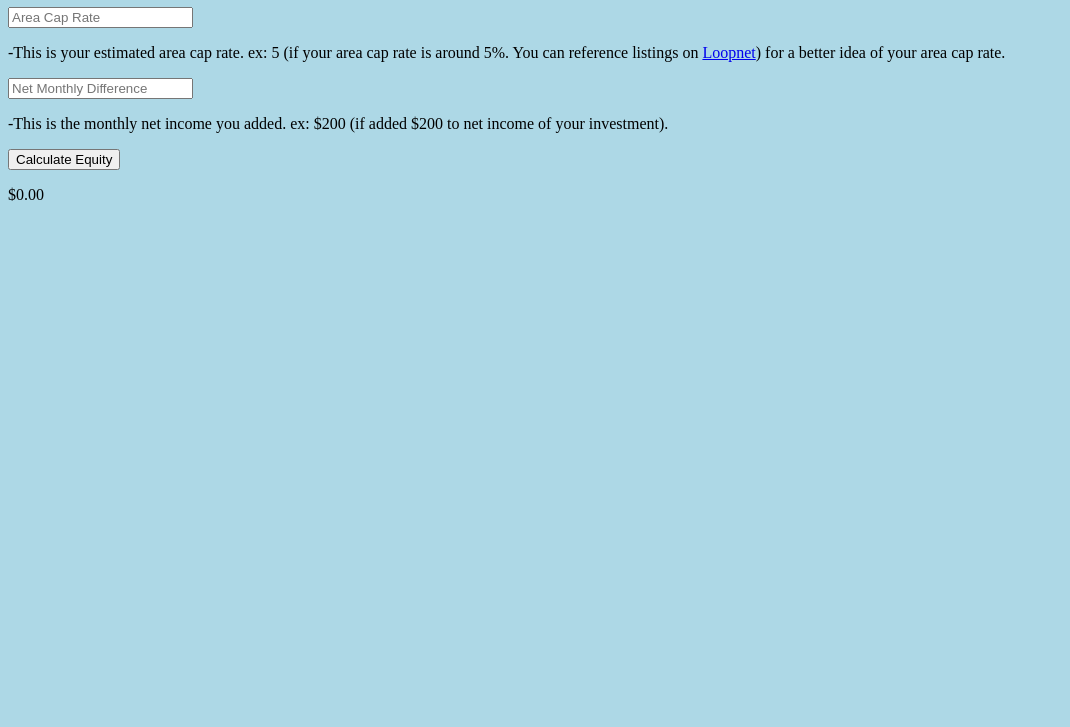
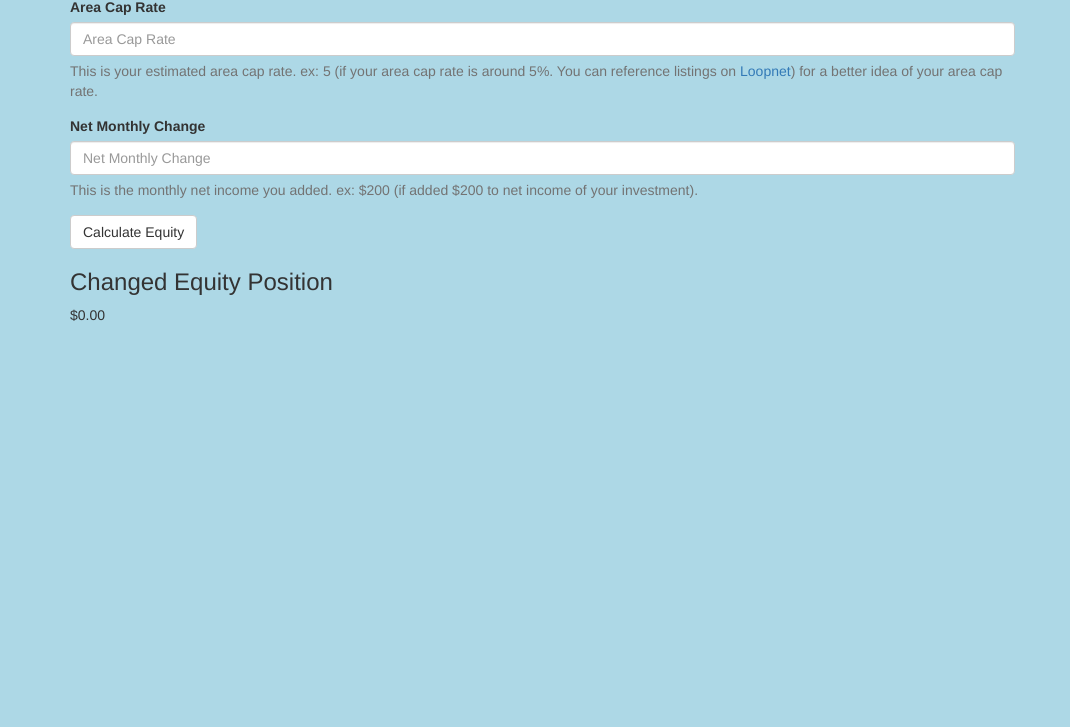
Before and after one commit to synapticsynergy/solomvp, a website: page public/index.html in a window 1280 px wide. Shown: the part 73-800 px from the top of the page, without its empty margins (0-1070 px from the left). Drawn offline with nearby package versions, Linux system fonts and the light colour scheme.

Commit message:
styled with bootstrap

```diff
--- a/public/app/calcController.js
+++ b/public/app/calcController.js
@@ -6,7 +6,6 @@ angular.module('equityCalc')
 
   $scope.calcRoe = function() {
     $scope.roi = ($scope.netIncome * 12) / ($scope.capRate * 0.01);
-  }
-  console.log('hello', $scope.roi);
+  };
 
 });
--- a/public/index.html
+++ b/public/index.html
@@ -2,26 +2,44 @@
 <html ng-app="equityCalc">
   <head>
     <meta charset="utf-8" />
-    <title>Shortly</title>
+    <title>Equity Impact Calc</title>
+    <link rel="stylesheet" href="https://maxcdn.bootstrapcdn.com/bootstrap/3.3.6/css/bootstrap.min.css" integrity="sha384-1q8mTJOASx8j1Au+a5WDVnPi2lkFfwwEAa8hDDdjZlpLegxhjVME1fgjWPGmkzs7" crossorigin="anonymous">
     <link rel="stylesheet" type="text/css" href="style.css" />
-    <script src="https://ajax.googleapis.com/ajax/libs/angularjs/1.5.6/angular.min.js"></script>
+
   </head>
   <body>
-    <h1>Equity Impact Calculator</h1>
+    <div class="container containerColor">
+      <h1 class="text-center">Equity Impact Calculator</h1>
+      <div class="row">
+      <div class="col-md-10">
+        <div ng-controller="calcController">
+          <form name="calcForm">
+            <div class="form-group">
+              <label>Area Cap Rate</label>
+              <input type='number' class="form-control" ng-model='capRate' placeholder="Area Cap Rate">
+              <p class="help-block">This is your estimated area cap rate. ex: 5 (if your area cap rate is around 5%. You can reference listings on <a href="http://loopnet.com">Loopnet</a>) for a better idea of your area cap rate.</p>
+            </div>
+            <div class="form-group">
+              <label>Net Monthly Change</label>
+              <input type="number" class="form-control" ng-model='netIncome' placeholder="Net Monthly Change">
+            <p class="help-block">This is the monthly net income you added. ex: $200 (if added $200 to net income of your investment).</p>
+            </div>
+            <div class="form-group">
+              <button class="btn btn-default" ng-click="calcRoe()">Calculate Equity</button>
+            </div>
+            <div class="form-group">
+              <h3>Changed Equity Position</h3>
+              <p>{{ roi | currency }}</p>
+            </div>
+          </form>
+        </div>
+      </div>
+      </div>
+    </div>
+    <script src="https://ajax.googleapis.com/ajax/libs/angularjs/1.5.6/angular.min.js"></script>
+    <script   src="https://code.jquery.com/jquery-2.2.4.min.js"   integrity="sha256-BbhdlvQf/xTY9gja0Dq3HiwQF8LaCRTXxZKRutelT44="   crossorigin="anonymous"></script>
 
-    <div ng-controller="calcController">
-      <form name="calcForm">
-        <input type='number' ng-model='capRate' placeholder="Area Cap Rate">
-        <p> -This is your estimated area cap rate. ex: 5 (if your area cap rate is around 5%. You can reference listings on <a href="http://loopnet.com">Loopnet</a>) for a better idea of your area cap rate.</p>
-        <input type="number" ng-model='netIncome' placeholder="Net Monthly Difference">
-        <p> -This is the monthly net income you added. ex: $200 (if added $200 to net income of your investment).</p>
-        <button ng-click="calcRoe()">Calculate Equity</button>
-      </form>
-
-      <p>{{ roi | currency }}</p>
-
-    </div>
-
+    <script src="https://maxcdn.bootstrapcdn.com/bootstrap/3.3.6/js/bootstrap.min.js" integrity="sha384-0mSbJDEHialfmuBBQP6A4Qrprq5OVfW37PRR3j5ELqxss1yVqOtnepnHVP9aJ7xS" crossorigin="anonymous"></script>
     <script src="app.js"></script>
     <script src="../app/calcController.js"></script>
   </body>
--- a/public/style.css
+++ b/public/style.css
@@ -1,3 +1,3 @@
 body {
-  background-color: lightblue;
-};
+    background-color: lightblue;
+}
```
